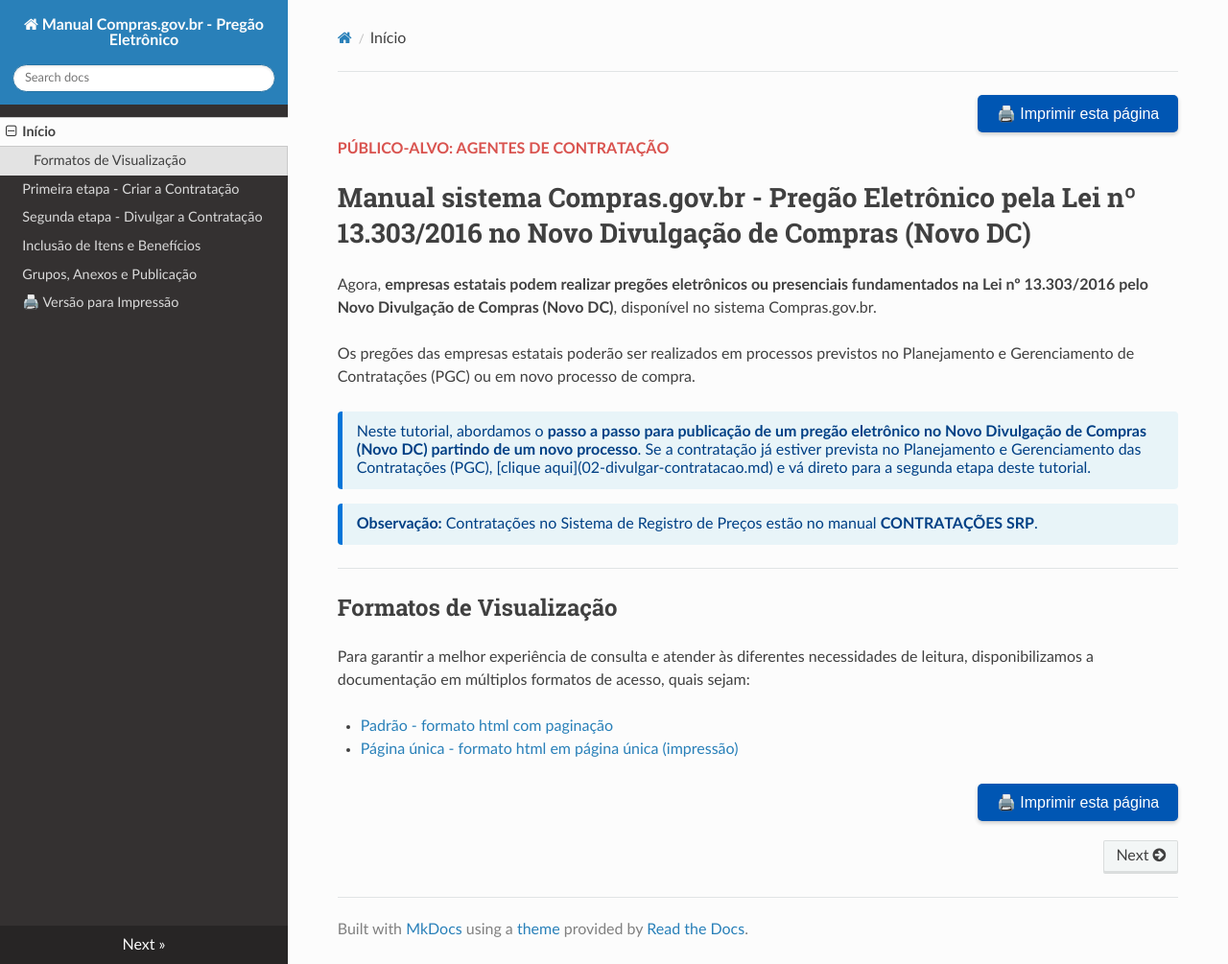
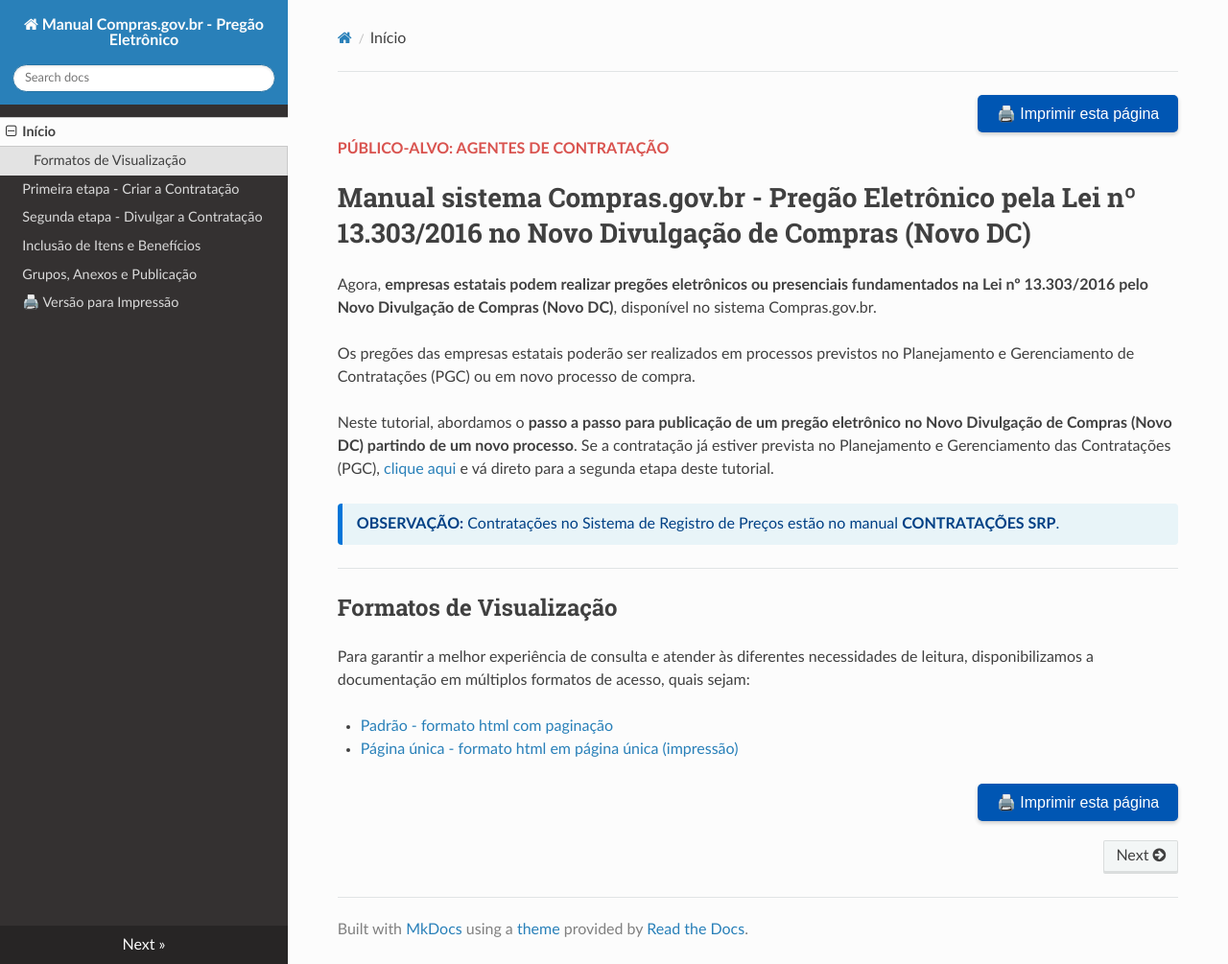
Before and after one commit to emilix10-bit/manual-compras-pregao-estilos, an MkDocs documentation site: the page built from docs/index.md, in a window 1280 px wide and 1005 px high. Shown: the whole window at 96% size. Built offline with MkDocs 1.6.1, drawn with Linux system fonts in a browser that asks for light colours; nearby versions of some CDN libraries.

Commit message:
Update index.md

```diff
--- a/docs/index.md
+++ b/docs/index.md
@@ -12,13 +12,11 @@ Agora, **empresas estatais podem realizar pregões eletrônicos ou presenciais f
 
 Os pregões das empresas estatais poderão ser realizados em processos previstos no Planejamento e Gerenciamento de Contratações (PGC) ou em novo processo de compra.
 
-<div style="background-color: #e8f4f8; border-left: 5px solid #0275d8; padding: 12px 15px; margin: 15px 0; border-radius: 4px; color: #004085;">
-  Neste tutorial, abordamos o <strong>passo a passo para publicação de um pregão eletrônico no Novo Divulgação de Compras (Novo DC) partindo de um novo processo</strong>. Se a contratação já estiver prevista no Planejamento e Gerenciamento das Contratações (PGC), [clique aqui](02-divulgar-contratacao.md) e vá direto para a segunda etapa deste tutorial.
-</div>
+Neste tutorial, abordamos o <strong>passo a passo para publicação de um pregão eletrônico no Novo Divulgação de Compras (Novo DC) partindo de um novo processo</strong>. Se a contratação já estiver prevista no Planejamento e Gerenciamento das Contratações (PGC), [clique aqui](02-divulgar-contratacao.md) e vá direto para a segunda etapa deste tutorial.
 
 
 <div style="background-color: #e8f4f8; border-left: 5px solid #0275d8; padding: 12px 15px; margin: 15px 0; border-radius: 4px; color: #004085;">
-  <strong>Observação:</strong> Contratações no Sistema de Registro de Preços estão no manual <strong>CONTRATAÇÕES SRP</strong>.
+  <strong>OBSERVAÇÃO:</strong> Contratações no Sistema de Registro de Preços estão no manual <strong>CONTRATAÇÕES SRP</strong>.
 </div>
 
 ---
```
